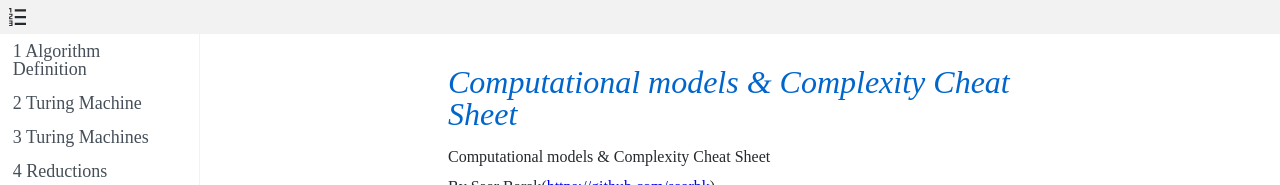
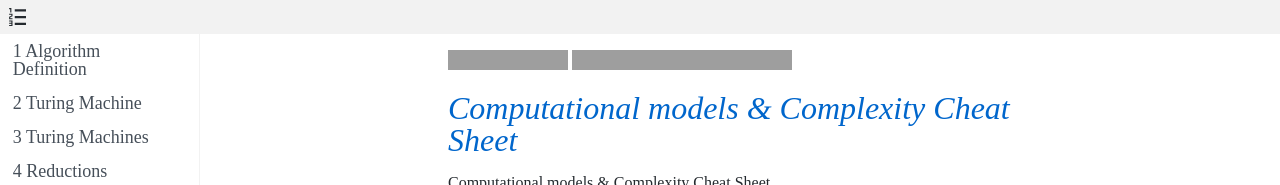
Before and after one commit to saarbk/Complexity-and-Computational-models-Cheat-Sheet, a plain HTML site: page index.html in a window 1280 px wide. Shown: the top 185 px of the page. Drawn offline with nearby package versions, Linux system fonts and the light colour scheme; grey boxes are pictures that could not be loaded.

Commit message:
Update index.html

```diff
--- a/index.html
+++ b/index.html
@@ -76,6 +76,19 @@
 </nav>
 <div class="content">
 <div class="content-wrapper">
+	<div id="header-gh-btns"><!--added -->
+
+
+
+                  <iframe src="https://ghbtns.com/github-btn.html?user=saarbk&amp;repo=Introduction-to-Machine-Learning&amp;type=fork&amp;count=true" frameborder="0" scrolling="0" width="120px" height="20px"></iframe>
+
+
+
+                  <iframe src="https://ghbtns.com/github-btn.html?user=saarbk&amp;type=follow&amp;count=true" frameborder="0" scrolling="0" width="220px" height="20px"></iframe>
+
+
+
+        </div>
 
 
 <div class="main-text">
```
